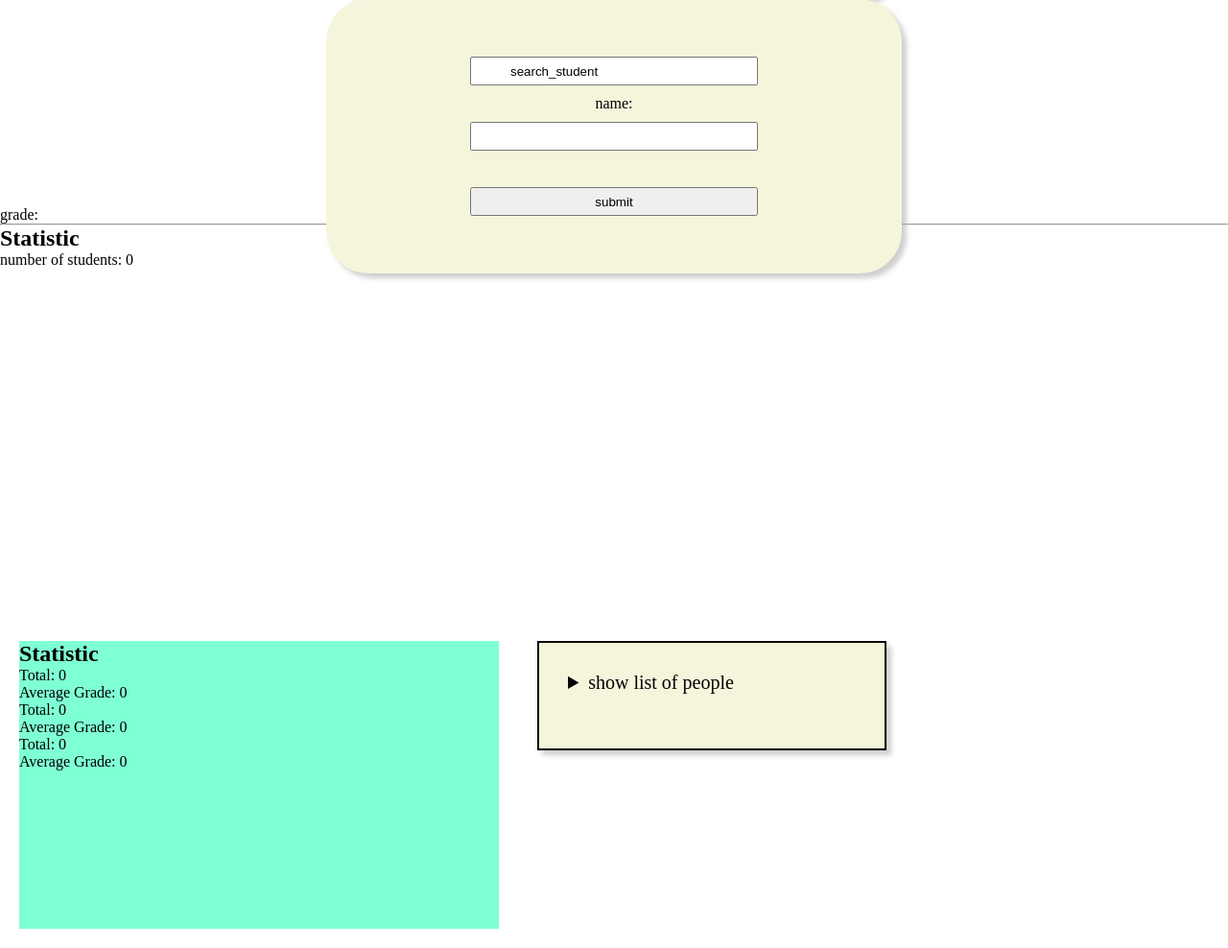
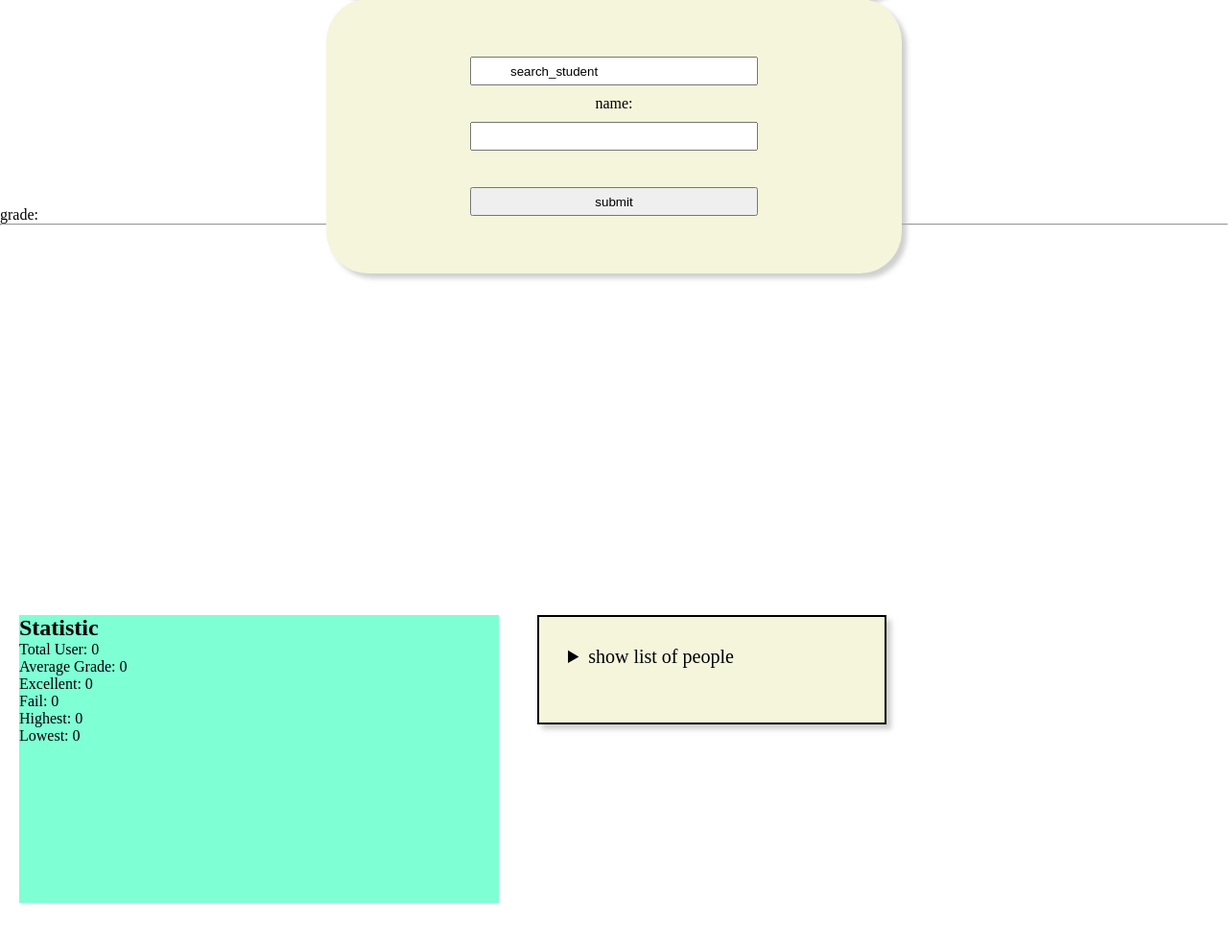
Before and after one commit to Puchatek4/Praktyki1, a Flask app: page / in a window 1280 px wide. Shown: the part 485-1473 px from the top of the page at 96% size. After the commit the page ends 1426 px from the top, so only its background shows below. Run offline with Flask 3, Linux system fonts and the light colour scheme; data that the repository does not hold is empty.

Commit message:
Add files via upload

```diff
--- a/folder/templates/index.html
+++ b/folder/templates/index.html
@@ -27,8 +27,6 @@
         </form>
         grade: {% if grade is not none %}{{ grade }}{% endif %}
         <hr>
-        <h2>Statistic</h2>
-        number of students: {{ countstu }}
         <br>
         <br>
 
@@ -36,12 +34,12 @@
             <div class="statistic">
                 <H2>Statistic</H2>
 
-                <p>Total: {{countstu}}</p>
+                <p>Total User: {{countstu}}</p>
                 <p>Average Grade: {{srednia}}  </p>
-                <p>Total: {{excellent}}</p>
-                <p>Average Grade: {{fail}}  </p>
-                <p>Total: {{highest}}</p>
-                <p>Average Grade: {{lowest}}  </p>
+                <p>Excellent: {{excellent}}</p>
+                <p>Fail: {{fail}}  </p>
+                <p>Highest: {{highest}}</p>
+                <p>Lowest: {{lowest}}  </p>
             </div>
             <details>
                 <summary>show list of people</summary>
```
